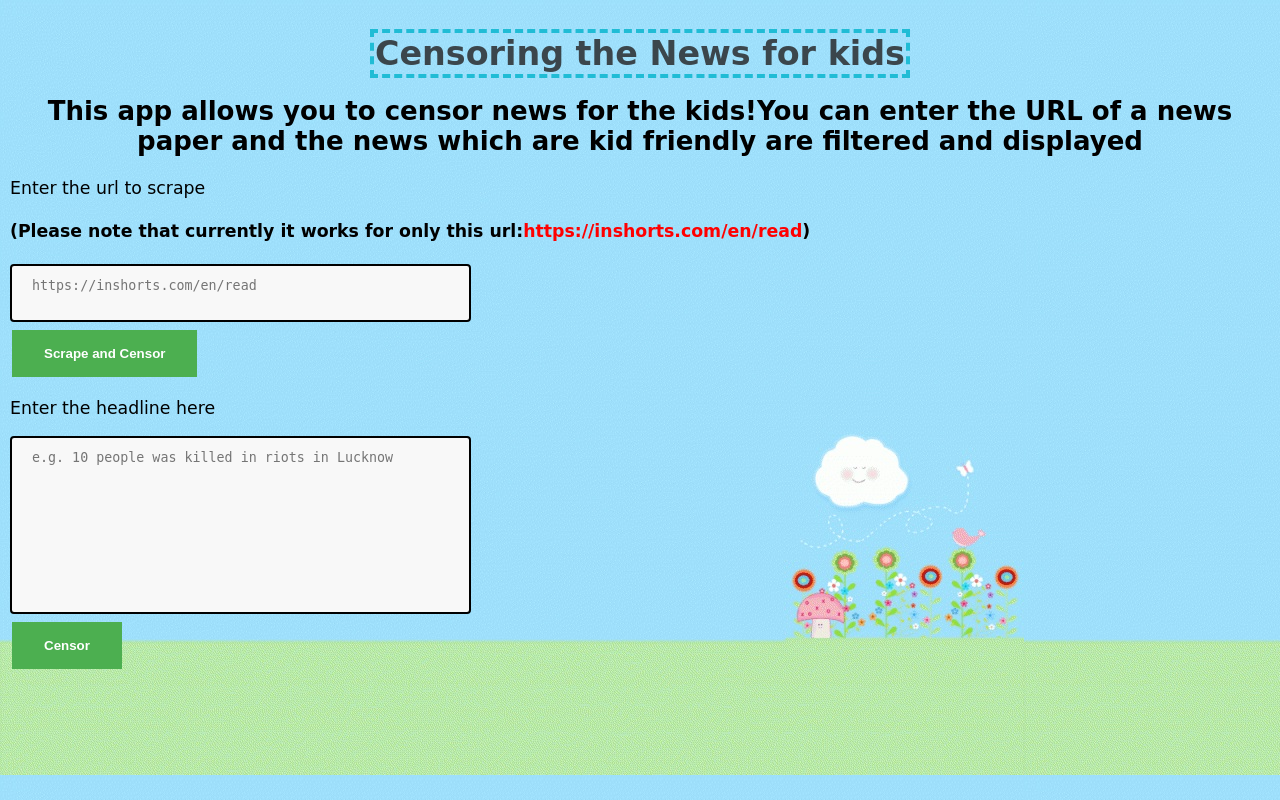
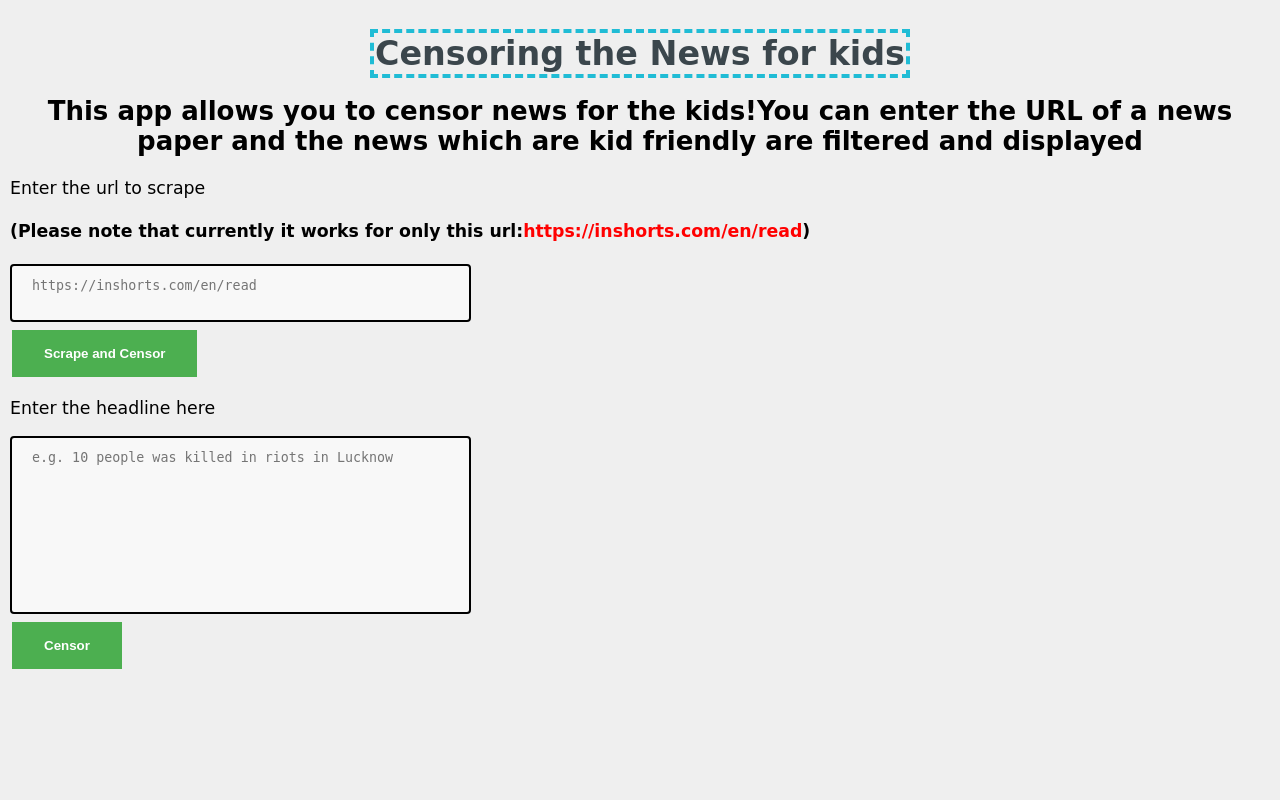
Before and after one commit to A-Aparna/Censoring-the-News-for-Kids, a Flask app: page / in a window 1280 px wide. Run offline with Flask 2, Linux system fonts and the light colour scheme.

Commit message:
Update styles.css

```diff
--- a/static/css/styles.css
+++ b/static/css/styles.css
@@ -4,7 +4,7 @@ body.home {
     background-color: #efefef;
     padding: 10px;
     margin: 0;
-    background-image: url("../bg.jpg");
+
 }
 body.censor {
     font-family: 'Handlee', cursive;
```
